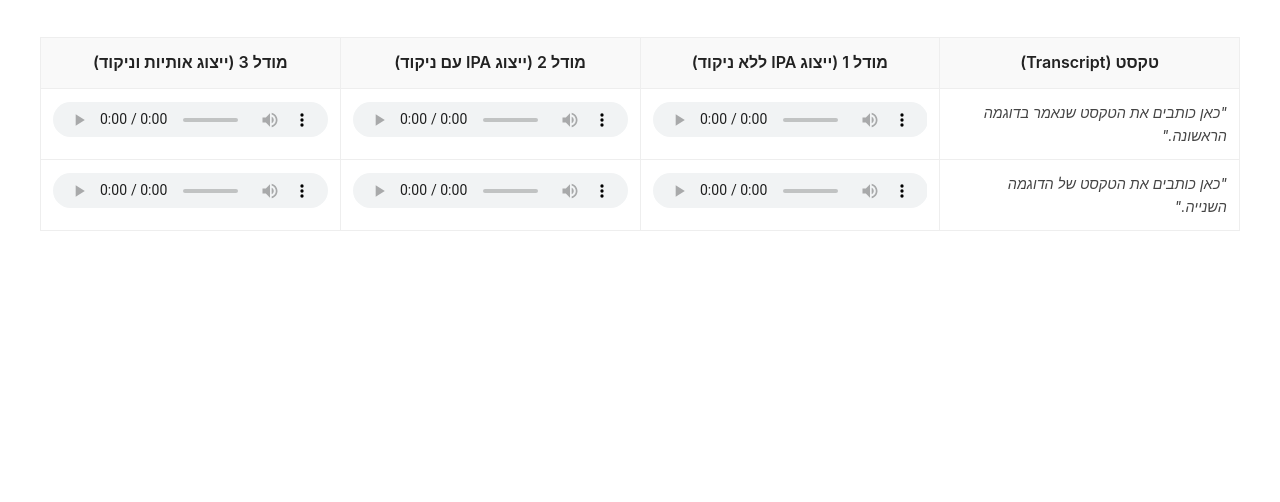
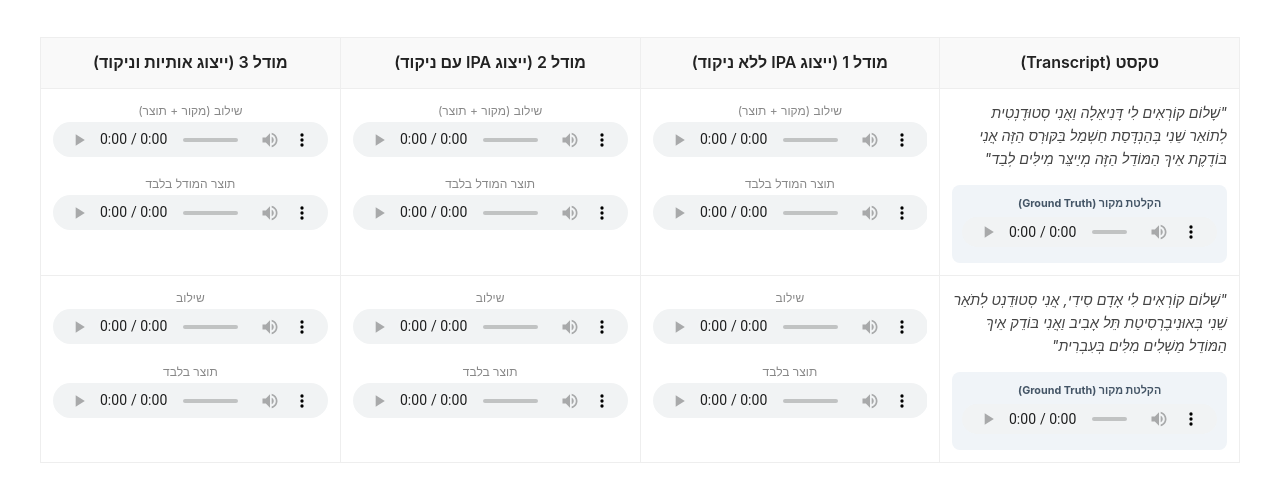
Before and after one commit to daniellasolo7/VoiceCraft_hebrew_results, a plain HTML site: page index.html in a window 1280 px wide. Shown: the part 300-802 px from the top of the page. Drawn offline with Linux system fonts and the light colour scheme.

Commit message:
Add *.wav files

```diff
--- a/index.html
+++ b/index.html
@@ -9,7 +9,7 @@
         /* עיצוב משופר להשוואת מודלים */
         body {
             font-family: -apple-system, BlinkMacSystemFont, "Segoe UI", Roboto, sans-serif;
-            max-width: 1200px; /* הגדלתי את הרוחב כדי ש-3 נגנים ייכנסו בשורה */
+            max-width: 1200px;
             margin: 0 auto;
             padding: 40px;
             line-height: 1.6;
@@ -22,36 +22,25 @@
         .authors { font-size: 1.2em; color: #555; margin-bottom: 20px; }
 
         table { width: 100%; border-collapse: collapse; margin-top: 30px; table-layout: fixed; }
-        th, td { border: 1px solid #eee; padding: 12px; text-align: center; overflow: hidden; }
+        th, td { border: 1px solid #eee; padding: 12px; text-align: center; overflow: hidden; vertical-align: top; }
 
-        /* כותרות הטבלה */
         th { background-color: #f9f9f9; font-weight: 600; }
 
-        /* עמודת הטקסט - יישור לימין ורוחב גדול יותר */
         .transcript-cell { text-align: right; width: 25%; font-size: 0.9em; }
+        .transcript-text { font-style: italic; color: #444; }
 
-        /* עיצוב הנגן - שיתאים לעמודה */
-        audio { width: 100%; height: 35px; }
-
-        .model-label {
+        /* עיצוב הנגנים הכפולים */
+        .audio-container { margin-bottom: 10px; text-align: center; }
+        .audio-label {
             display: block;
             font-size: 0.75em;
             color: #888;
-            margin-top: 5px;
+            margin-bottom: 2px;
             font-weight: normal;
         }
+        audio { width: 100%; height: 35px; }
 
-        .transcript-text { font-style: italic; color: #444; }
-    </style>
-</head>
-<body>
-
-    <div class="header-section">
-        <h1>יצירת קול סינתטי בעברית</h1>
-        <div>מבוסס על:  VoiceCraft: Zero-Shot Speech Editing and Text-to-Speech in the Wild</div>
-        <div class="authors">אדם סידי ודניאלה סוקייניק</div>
-        <style>
-            /* הוספת עיצוב לכפתורים */
+        /* עיצוב הכפתורים המקורי שלך */
         .links-container {
             display: flex;
             justify-content: center;
@@ -64,7 +53,7 @@
             align-items: center;
             gap: 8px;
             background-color: #363636;
-                color: white;
+            color: white !important;
             padding: 10px 20px;
             border-radius: 25px;
             text-decoration: none;
@@ -72,28 +61,44 @@
             transition: background-color 0.3s;
         }
 
-            .btn:hover {
-                background-color: #000;
+        .btn:hover { background-color: #000; }
+        .btn i { font-size: 1.2em; }
+        .hf-logo { width: 18px; height: 18px; vertical-align: middle; }
+
+        /* עיצוב נגן המקור (Ground Truth) */
+        .gt-container {
+            margin-top: 15px;
+            padding: 10px;
+            background-color: #f0f4f8; /* כחלחל עדין שמבדיל אותו מהשאר */
+            border-radius: 8px;
         }
-
-            .btn i {
-                font-size: 1.2em;
+        .gt-label {
+            display: block;
+            font-size: 0.75em;
+            color: #456;
+            margin-bottom: 5px;
+            font-weight: 700;
+            text-align: center;
         }
-
-            .hf-logo {
-                width: 18px; /* גודל שמתאים לאייקונים של Font Awesome */
-                height: 18px;
-                vertical-align: middle;
+        .gt-container audio {
+            height: 30px; /* נגן מעט יותר קטן למקור */
         }
     </style>
+</head>
+<body>
+
+    <div class="header-section">
+        <h1>יצירת קול סינתטי בעברית</h1>
+        <div>מבוסס על: VoiceCraft: Zero-Shot Speech Editing and Text-to-Speech in the Wild</div>
+        <div class="authors">אדם סידי ודניאלה סוקייניק</div>
 
         <div class="links-container">
-            <a href="https://github.com/daniellasolo7/VoiceCraft" class="btn">
+            <a href="https://github.com/daniellasolo7/VoiceCraft" class="btn" target="_blank">
                 <i class="fab fa-github"></i>
                 <span>Code</span>
             </a>
 
-            <a href="https://huggingface.co/Daniellasolo/VoiceCraft_Hebrew/tree/main" class="btn btn-hf" target="_blank">
+            <a href="https://huggingface.co/Daniellasolo/VoiceCraft_Hebrew/tree/main" class="btn" target="_blank">
                 <img src="https://huggingface.co/front/assets/huggingface_logo-noborder.svg" class="hf-logo" alt="HF Logo">
                 <span>Model</span>
             </a>
@@ -119,31 +124,84 @@
         <tbody>
             <tr>
                 <td class="transcript-cell">
-                    <span class="transcript-text">"כאן כותבים את הטקסט שנאמר בדוגמה הראשונה."</span>
+                    <span class="transcript-text">"שָׁלוֹם קוֹרְאִים לִי דָּנִיאֵלָה וַאֲנִי סְטוּדֶנְטִית לְתוֹאַר שֵׁנִי בְּהַנְדָּסַת חַשְׁמַל בַּקּוּרְס הַזֶּה אֲנִי בּוֹדֶקֶת אֵיךְ הַמּוֹדֵל הַזֶּה מְיַיצֵּר מִילִּים לְבַד"</span>
+                    <div class="gt-container">
+                        <span class="gt-label">הקלטת מקור (Ground Truth)</span>
+                        <audio controls src="GT/Daniella2Heb.wav"></audio>
+                    </div>
                 </td>
+
                 <td>
+                    <div class="audio-container">
+                        <span class="audio-label">שילוב (מקור + תוצר)</span>
                         <audio controls src="audio/model1/sample1.wav"></audio>
+                    </div>
+                    <div class="audio-container">
+                        <span class="audio-label">תוצר המודל בלבד</span>
+                        <audio controls src="audio/model1/sample1_gen.wav"></audio>
+                    </div>
                 </td>
+
                 <td>
+                    <div class="audio-container">
+                        <span class="audio-label">שילוב (מקור + תוצר)</span>
                         <audio controls src="audio/model2/sample1.wav"></audio>
+                    </div>
+                    <div class="audio-container">
+                        <span class="audio-label">תוצר המודל בלבד</span>
+                        <audio controls src="audio/model2/sample1_gen.wav"></audio>
+                    </div>
                 </td>
+
                 <td>
-                    <audio controls src="audio/model3/sample1.wav"></audio>
+                    <div class="audio-container">
+                        <span class="audio-label">שילוב (מקור + תוצר)</span>
+                        <audio controls src="model3/Daniella_model3.wav"></audio>
+                    </div>
+                    <div class="audio-container">
+                        <span class="audio-label">תוצר המודל בלבד</span>
+                        <audio controls src="model3/Daniella_model3_gen.wav"></audio>
+                    </div>
                 </td>
             </tr>
 
             <tr>
                 <td class="transcript-cell">
-                    <span class="transcript-text">"כאן כותבים את הטקסט של הדוגמה השנייה."</span>
+                    <span class="transcript-text">"שָׁלוֹם קוֹרְאִים לִי אָדָם סִידִי, אֲנִי סְטוּדֵנְט לְתֹאַר שֵׁנִי בְּאוּנִיבֶרְסִיטַת תֵּל אָבִיב וַאֲנִי בּוֹדֵק אֵיךְ הַמּוֹדֵל מַשְׁלִים מִלִּים בְּעִבְרִית"</span>
+                    <div class="gt-container">
+                        <span class="gt-label">הקלטת מקור (Ground Truth)</span>
+                        <audio controls src="GT/Adam2Heb.wav"></audio>
+                    </div>
                 </td>
                 <td>
+                    <div class="audio-container">
+                        <span class="audio-label">שילוב</span>
                         <audio controls src="audio/model1/sample2.wav"></audio>
+                    </div>
+                    <div class="audio-container">
+                        <span class="audio-label">תוצר בלבד</span>
+                        <audio controls src="audio/model1/sample2_gen.wav"></audio>
+                    </div>
                 </td>
                 <td>
+                    <div class="audio-container">
+                        <span class="audio-label">שילוב</span>
                         <audio controls src="audio/model2/sample2.wav"></audio>
+                    </div>
+                    <div class="audio-container">
+                        <span class="audio-label">תוצר בלבד</span>
+                        <audio controls src="audio/model2/sample2_gen.wav"></audio>
+                    </div>
                 </td>
                 <td>
-                    <audio controls src="audio/model3/sample2.wav"></audio>
+                    <div class="audio-container">
+                        <span class="audio-label">שילוב</span>
+                        <audio controls src="model3/adam_model3.wav"></audio>
+                    </div>
+                    <div class="audio-container">
+                        <span class="audio-label">תוצר בלבד</span>
+                        <audio controls src="model3/adam_model3_gen.wav"></audio>
+                    </div>
                 </td>
             </tr>
         </tbody>
```
Also changed, not shown: 8 other files. Lines whose indentation alone changed are shown as unchanged.
